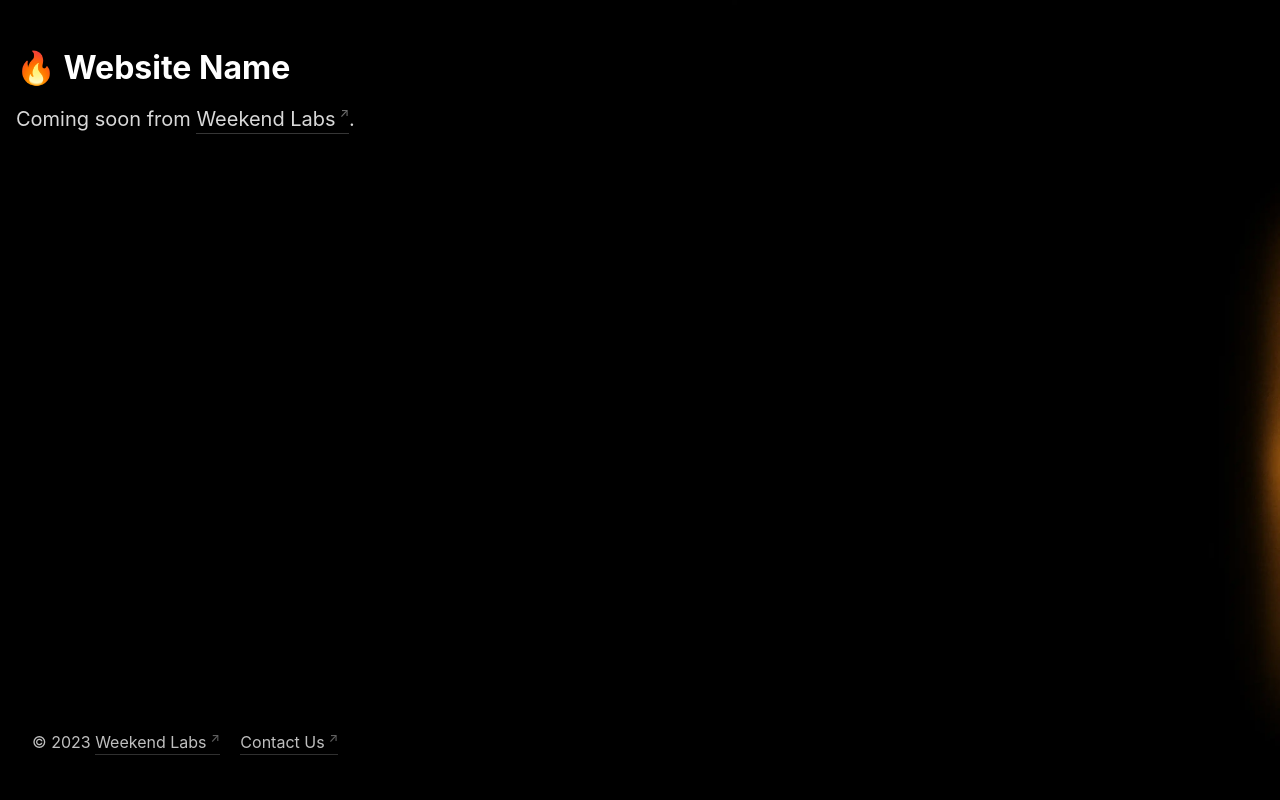
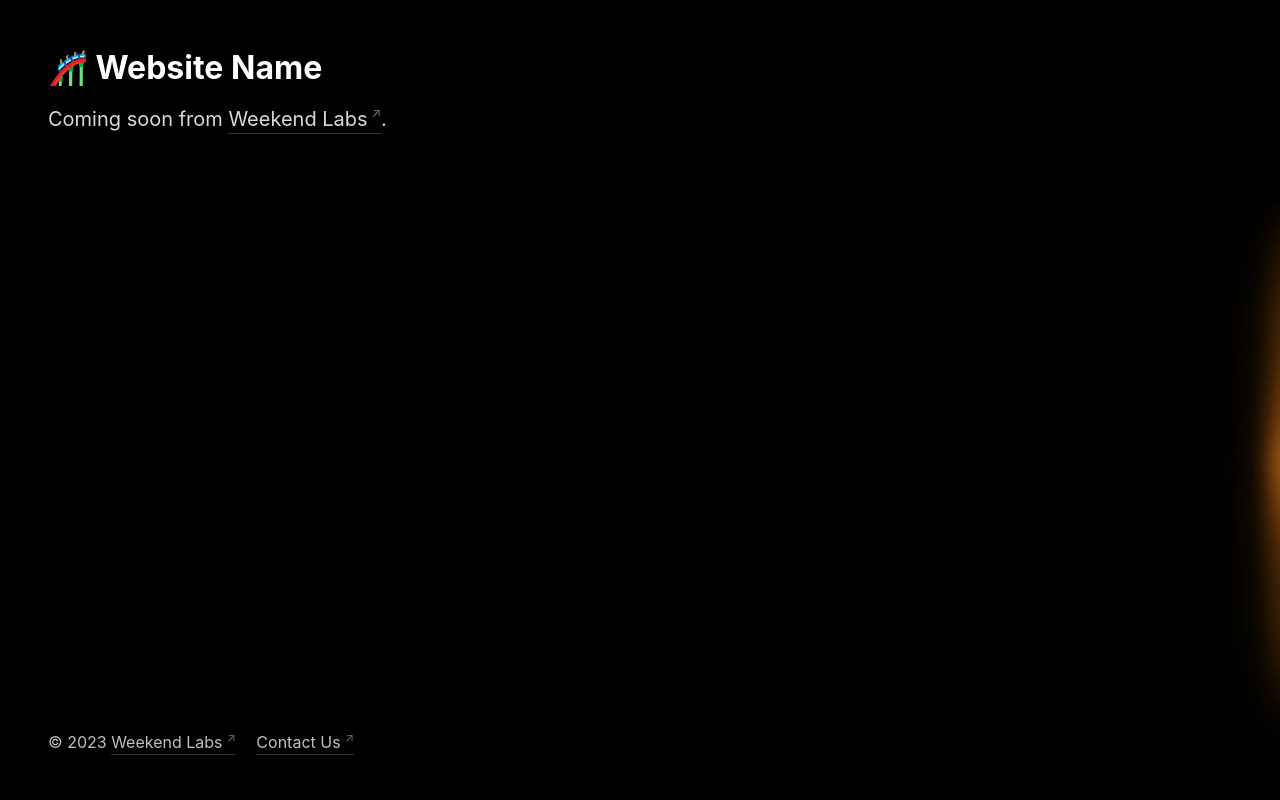
Before and after one commit to WeekendLabsLLC/coming-soon, a plain HTML site: page index.html in a window 1280 px wide. Drawn offline with Linux system fonts and the light colour scheme.

Commit message:
Mobile style updates

```diff
--- a/index.html
+++ b/index.html
@@ -1,12 +1,12 @@
 <!DOCTYPE html>
 
 <head>
-    <title>Weekend Labs - Coming Soon</title>
+    <title>Weekend Labs - coming soon</title>
     <meta name="keywords" content="Weekend Labs coming soon">
     <meta name="viewport" content="width=device-width,initial-scale=1">
     <meta name="x-ua-compatible" content="ie=edge">
     <meta name="apple-mobile-web-app-title" content="Weekend Labs">
-    <meta name="application-name" content="Weekend Labs - coming soon... one day">
+    <meta name="application-name" content="Weekend Lanes - coming soon... one day">
     <meta name="theme-color" content="#000000">
     <link rel="icon" type="image/x-icon" href="/favicon.ico">
     <style>
@@ -63,8 +63,8 @@
         }
 
         @media (min-width: 920px) {
-            .hero h1 {
-                padding: 0 2rem;
+            .hero {
+                padding: 0 3rem;
                 font-size: 2.5rem;
             }
         }
@@ -94,7 +94,7 @@
         }
 
         footer {
-            padding: 2rem 1rem;
+            padding: 5rem 1rem 3rem;
             color: #fff;
             position: absolute;
             bottom: 0;
@@ -103,7 +103,7 @@
 
         @media (min-width: 920px) {
             footer {
-                padding: 5rem 2rem 3rem;
+                padding: 5rem 3rem 3rem;
                 width: 90%;
             }
         }
@@ -128,13 +128,13 @@
 
 <body>
     <section class="hero">
-        <h1>🔥 Website Name</h1>
+        <h1>🎢 Website Name</h1>
         <p>Coming soon from <a href="https://weekendlabs.net">Weekend Labs</a>.</p>
     </section>
     <footer>
         &copy;
         <script>document.write(new Date().getFullYear());</script> <a href="https://weekendlabs.net">Weekend Labs</a>
-        <a href="mailto:hello@weekendlabs.net?subject=WeekendLabs.com" style="margin-left: 1rem">Contact Us</a>
+        <a href="mailto:hello@weekendlabs.net?subject=WeekendLanes.com" style="margin-left: 1rem">Contact Us</a>
     </footer>
 </body>
 
```
Also changed, not shown: favicon.ico (deleted).
